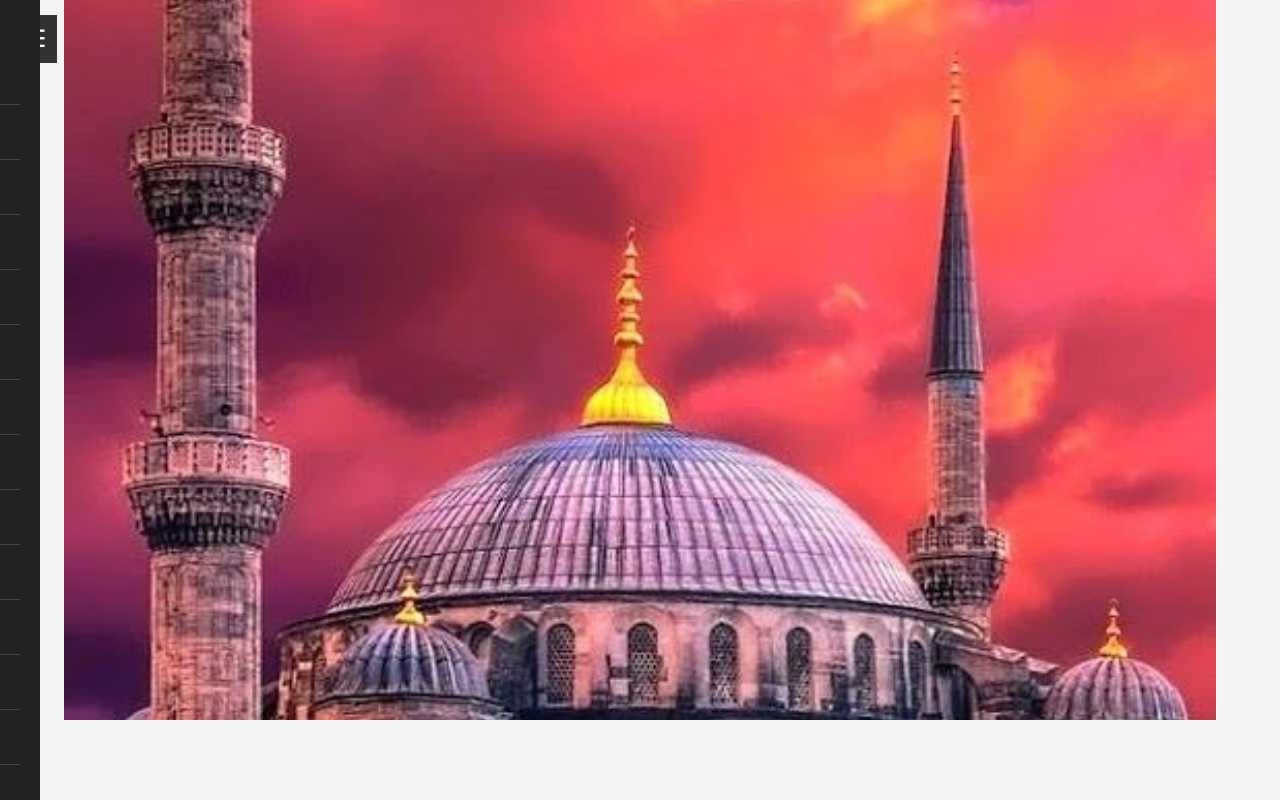
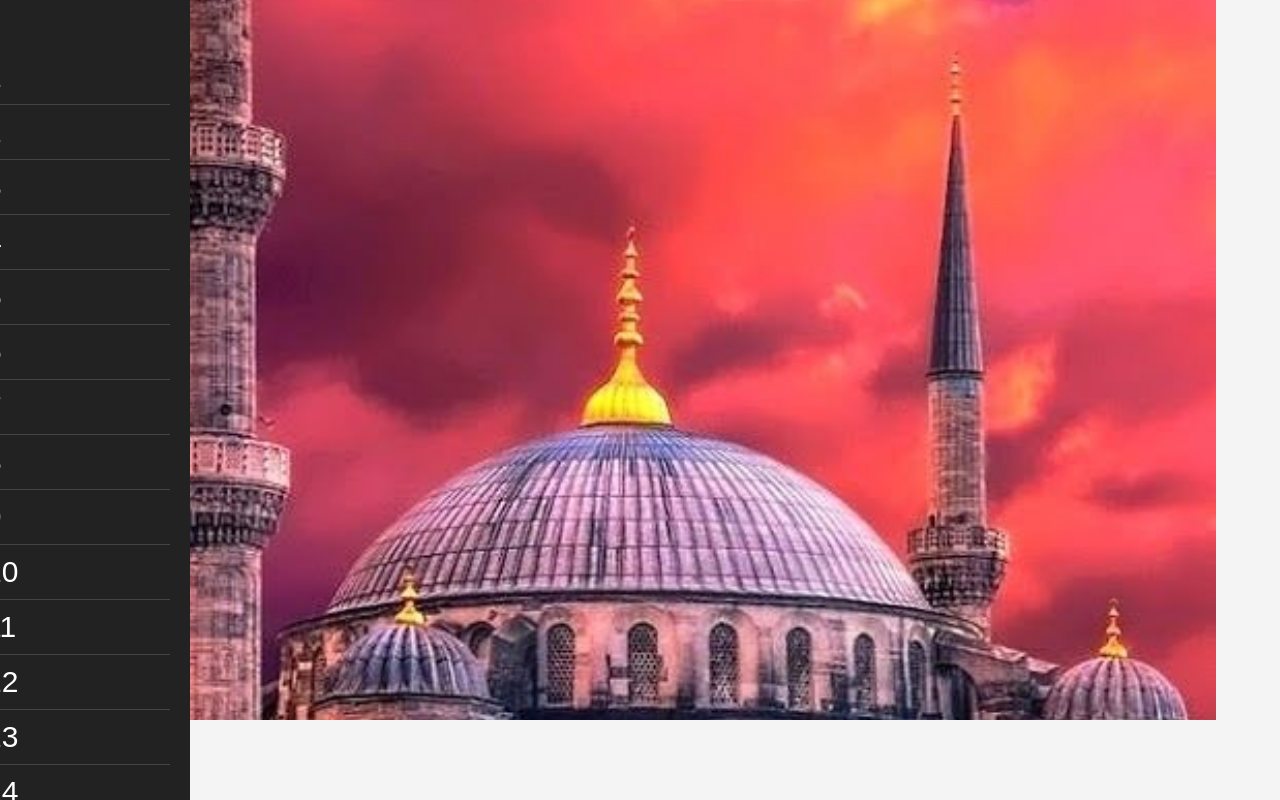
Before and after one commit to Seyni97/QuranJuzPdf, a website: page index.html in a window 1280 px wide. Drawn offline with Linux system fonts and the light colour scheme.

Commit message:
Update style.css

```diff
--- a/style.css
+++ b/style.css
@@ -33,7 +33,7 @@ body {
 .sidebar {
     position: fixed;
     top: 0;
-    left: -250px;
+    left: -100px;
     width: 250px;
     height: 100%;
     background: #222;
```
